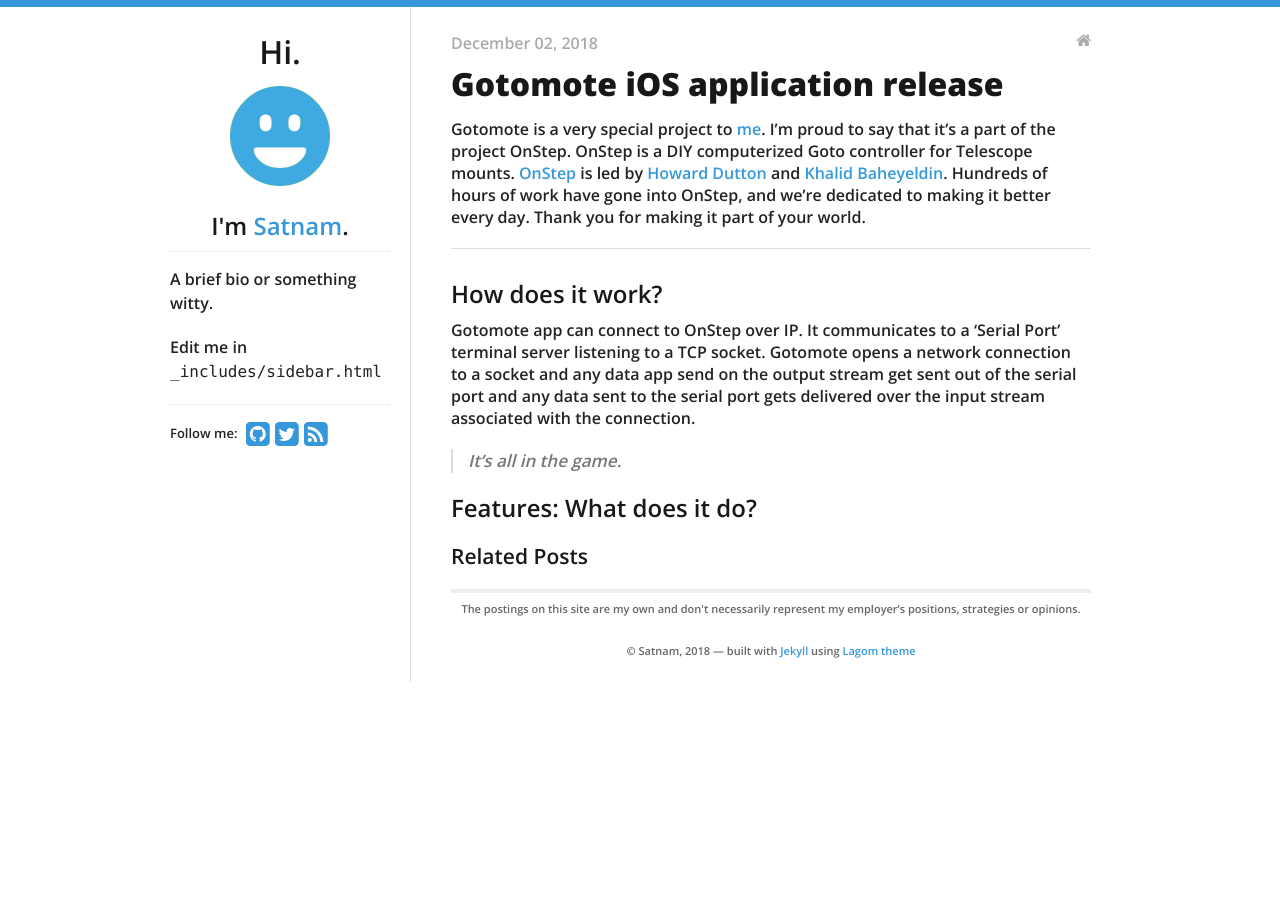
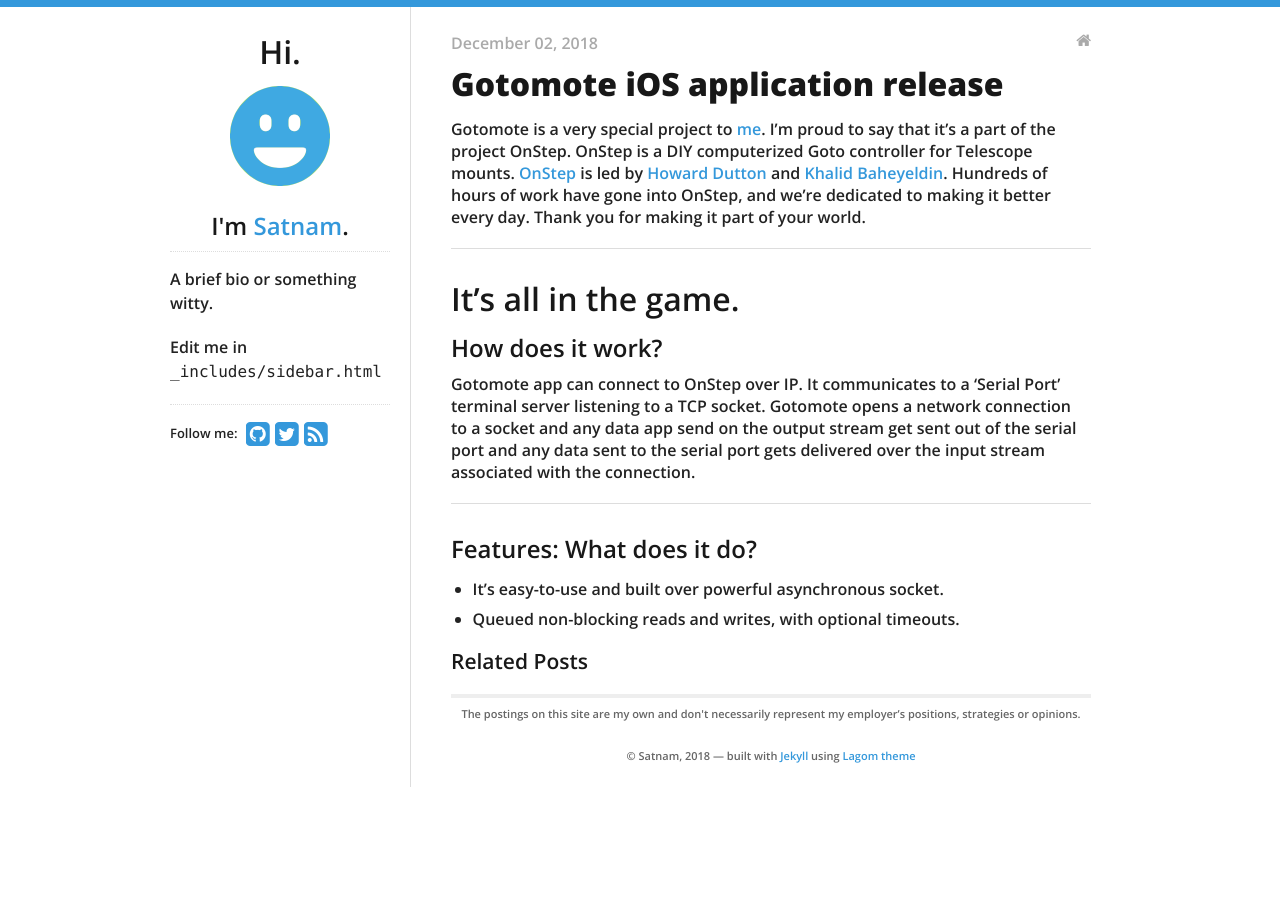
Before and after one commit to 29satnam/29satnam.github.io, a Jekyll site: the page built from _posts/2018-12-02-Gotomote-iOS-release.md, in a window 1280 px wide. Built offline with Jekyll 4.4.1, drawn with Linux system fonts in a browser that asks for light colours.

Commit message:
Update 2018-12-02-Gotomote-iOS-release.md

```diff
--- a/_posts/2018-12-02-Gotomote-iOS-release.md
+++ b/_posts/2018-12-02-Gotomote-iOS-release.md
@@ -4,14 +4,20 @@ title: Gotomote iOS application release
 categories:
 - blog
 ---
+
 Gotomote is a very special project to <a href="https://github.com/29satnam/">me</a>. I&#8217;m proud to say that it&#8217;s a part of the project OnStep. OnStep is a DIY computerized Goto controller for Telescope mounts. <a href="https://groups.io/g/onstep/wiki/home">OnStep</a> is led by <a href="https://github.com/hjd1964">Howard Dutton</a> and <a href="https://github.com/hjd1964">Khalid Baheyeldin</a>. Hundreds of hours of work have gone into OnStep, and we&#8217;re dedicated to making it better every day. Thank you for making it part of your world.
 
 ---
+
+# It's all in the game.
 
 ## How does it work?
 
 Gotomote app can connect to OnStep over IP. It communicates to a 'Serial Port' terminal server listening to a TCP socket. Gotomote opens a network connection to a socket and any data app send on the output stream get sent out of the serial port and any data sent to the serial port gets delivered over the input stream associated with the connection.
 
-> It's all in the game.
+---
 
 ## Features: What does it do?
+
+- It's easy-to-use and built over powerful asynchronous socket.
+- Queued non-blocking reads and writes, with optional timeouts.
```
